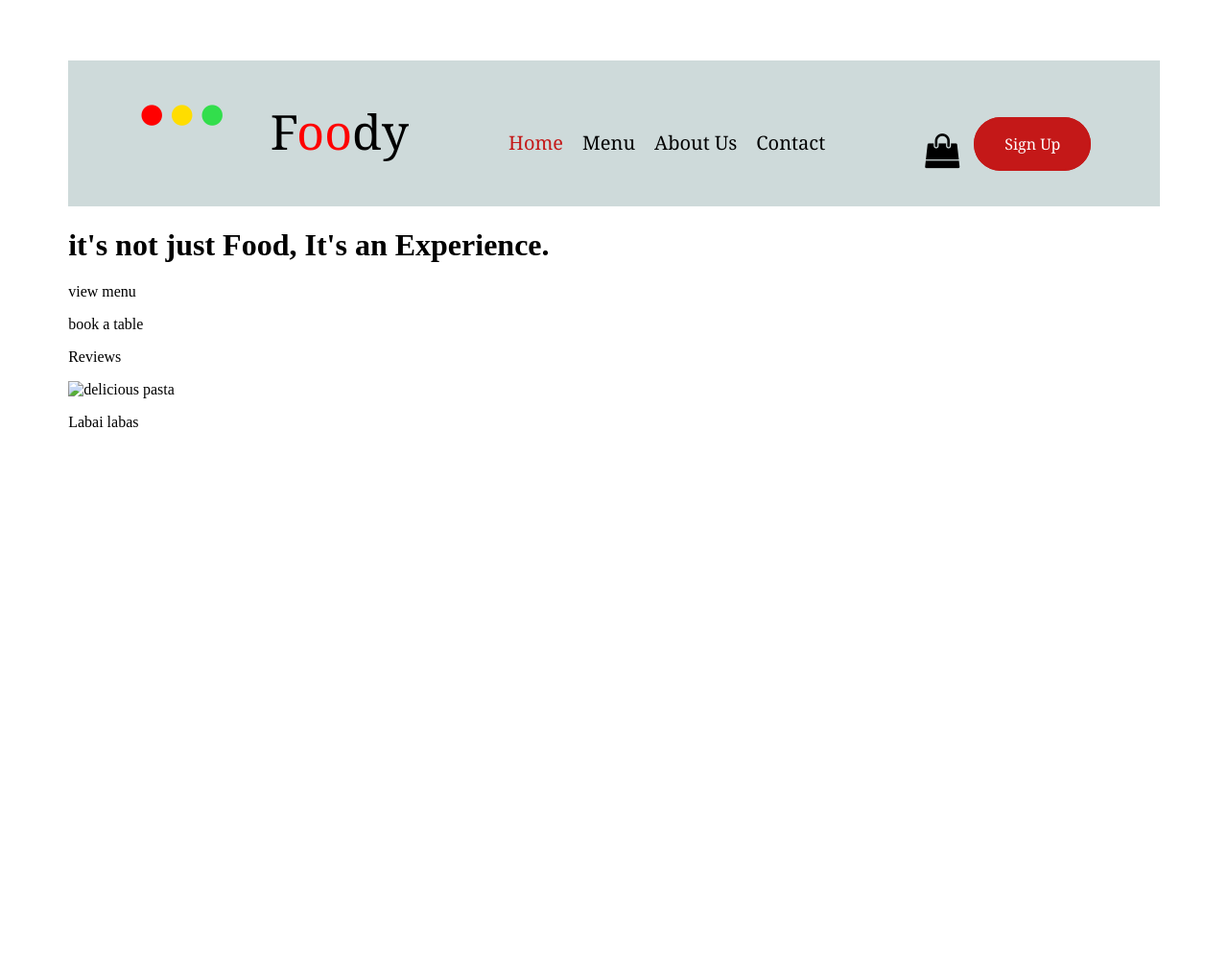
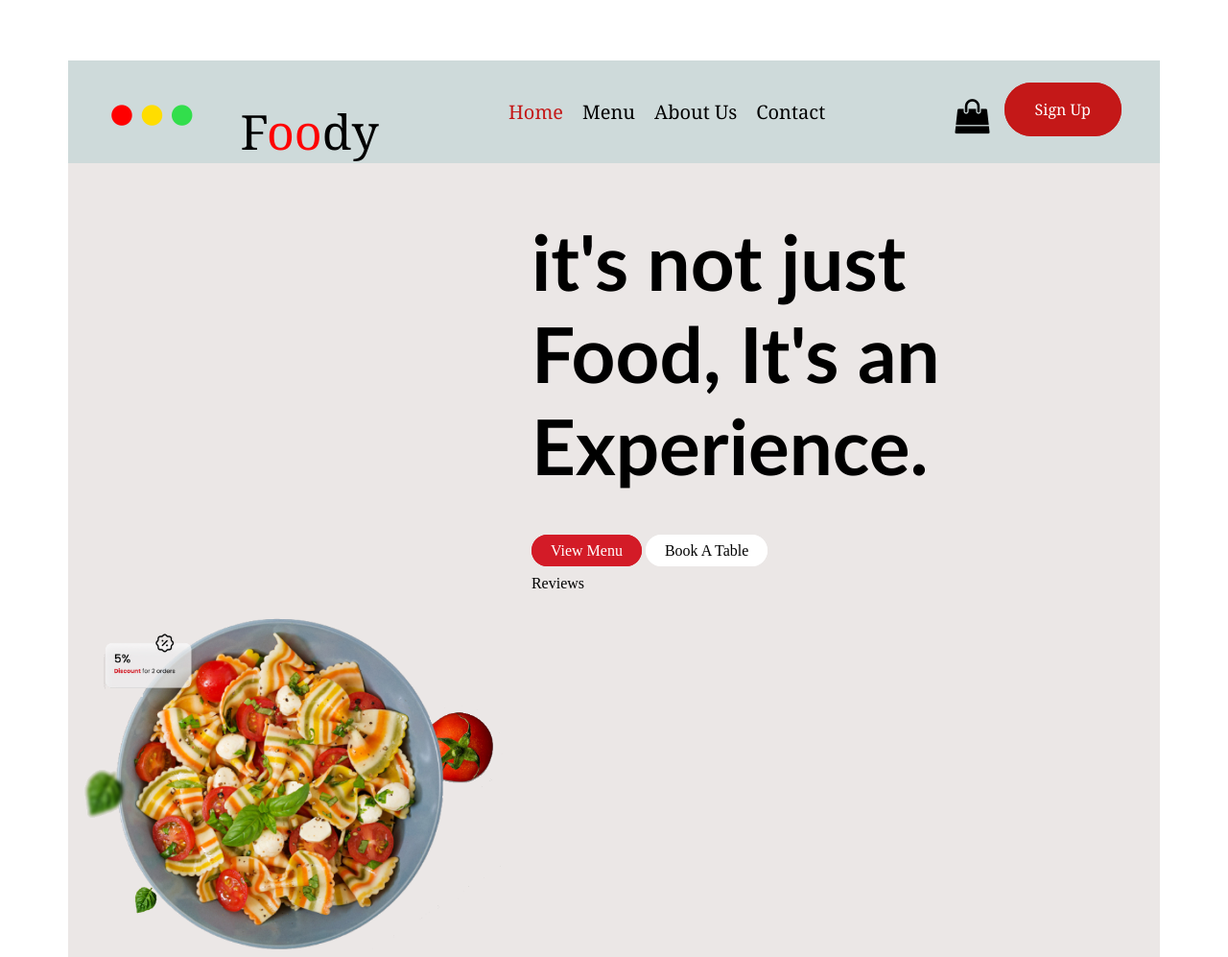
Before and after one commit to LaimaLP/food-project, a website: page index.html in a window 1280 px wide. Shown: the whole page at 96% size. Before the commit the page ends 800 px from the top, so only its background shows below. Drawn offline with Linux system fonts and the light colour scheme.

Commit message:
background

```diff
--- a/index.html
+++ b/index.html
@@ -1,25 +1,26 @@
 <!DOCTYPE html>
 <html lang="en">
 <head>
+    <link rel="apple-touch-icon" sizes="180x180" href="./favicon/apple-touch-icon.png">
+    <link rel="icon" type="image/png" sizes="32x32" href="./favicon/favicon-32x32.png">
+    <link rel="icon" type="image/png" sizes="16x16" href="./favicon/favicon-16x16.png">
+    <link rel="manifest" href="./favicon/site.webmanifest">
+    <link rel="mask-icon" href="/safari-pinned-tab.svg" color="#5bbad5">
+    <meta name="msapplication-TileColor" content="#daefee">
+    <meta name="theme-color" content="#ffffff">
     <meta charset="UTF-8">
     <meta name="viewport" content="width=device-width, initial-scale=1.0">
     <link rel="stylesheet" href="styles.css">
     <link rel="stylesheet" href="https://cdnjs.cloudflare.com/ajax/libs/font-awesome/4.7.0/css/font-awesome.min.css">
-    <link rel="apple-touch-icon" sizes="180x180" href="/apple-touch-icon.png">
-    <link rel="icon" type="image/png" sizes="32x32" href="/favicon-32x32.png">
-    <link rel="icon" type="image/png" sizes="16x16" href="/favicon-16x16.png">
-    <link rel="manifest" href="/site.webmanifest">
-    <link rel="mask-icon" href="/safari-pinned-tab.svg" color="#5bbad5">
-    <meta name="msapplication-TileColor" content="#daefee">
-    <meta name="theme-color" content="#ffffff">
+
     <title>Foody</title>
 </head>
 <body>
-    <main style="margin: 5%;">
+    <main style="margin: 5%; background-color: rgb(235,231,230); width:90%; display: inline block">
     <div >
         <nav style="text-decoration: none;">
             <div class="navigationLine" style="text-decoration: none;">
-                <div style="display: inline-block ;">
+                <div style="float: left;">
                     <i class="fa fa-circle" style="font-size:25px;color:red;" id="circle"></i>
                     <i class="fa fa-circle" style="font-size:25px;color:rgb(255, 221, 0)" id="circle"></i>
                     <i class="fa fa-circle" style="font-size:25px;color:rgb(50, 222, 76); padding-right: 50px;" id="circle"></i>
@@ -33,7 +34,7 @@
                     <a href="#">contact</a>
                 </div>
 
-                <div style="display: inline-block ;">
+                <div style="float: right; ">
                     <a href="#"><i class="fa fa-shopping-bag" style="font-size:36px; float: left;padding-right: 15px;"></i>  </a>
                   <i class="fi fi-rr-shopping-bag"></i>
                     <a href="#"  style="word-spacing:normal; border: 2px solid rgb(196, 24, 24); color: white; border-radius: 50px;padding:8px; background-color: rgb(196, 24, 24);padding: 15px; padding-left: 30px;padding-right: 30px;"> sign up</a>
@@ -41,16 +42,16 @@
             </div>
         </nav>
     </div>
-    <div>
-        <h1> it's not just Food, It's an Experience.</h1>
-        <p>view menu</p>
-        <p>book a table</p>
+    <div style="margin-left: 14%; width: 40%; display: inline-block; ">
+        <h1 style="font-family:'Trebuchet MS', 'Lucida Sans Unicode', 'Lucida Grande', 'Lucida Sans', Arial, sans-serif; font-size: 80px;"> it's not just <br> Food, It's an <br> Experience.</h1>
+        <a style= "border: 2px solid rgb(211,27,39); border-radius: 50px; background-color: rgb(211,27,39);padding: 6px; padding-left: 18px; padding-right: 18px;color: white; text-transform: capitalize;">view menu</a>
+
+
+        <a style= "border: 2px solid white; border-radius: 50px; background-color: white;padding: 6px; padding-left: 18px; padding-right: 18px;color:black; text-transform: capitalize;">book a table</a>
         <p>Reviews</p>
     </div>
-      <div></div>
-        <img src="#" alt="delicious pasta">
-    </div>
-    <p>Labai labas</p>
+          <img style="display: inline-block; width:40% " src="./img/beFono.png" alt="delicious pasta">
+
 </main>
 </body>
 </html>
```
Also changed, not shown: img/beFono.png (added).
